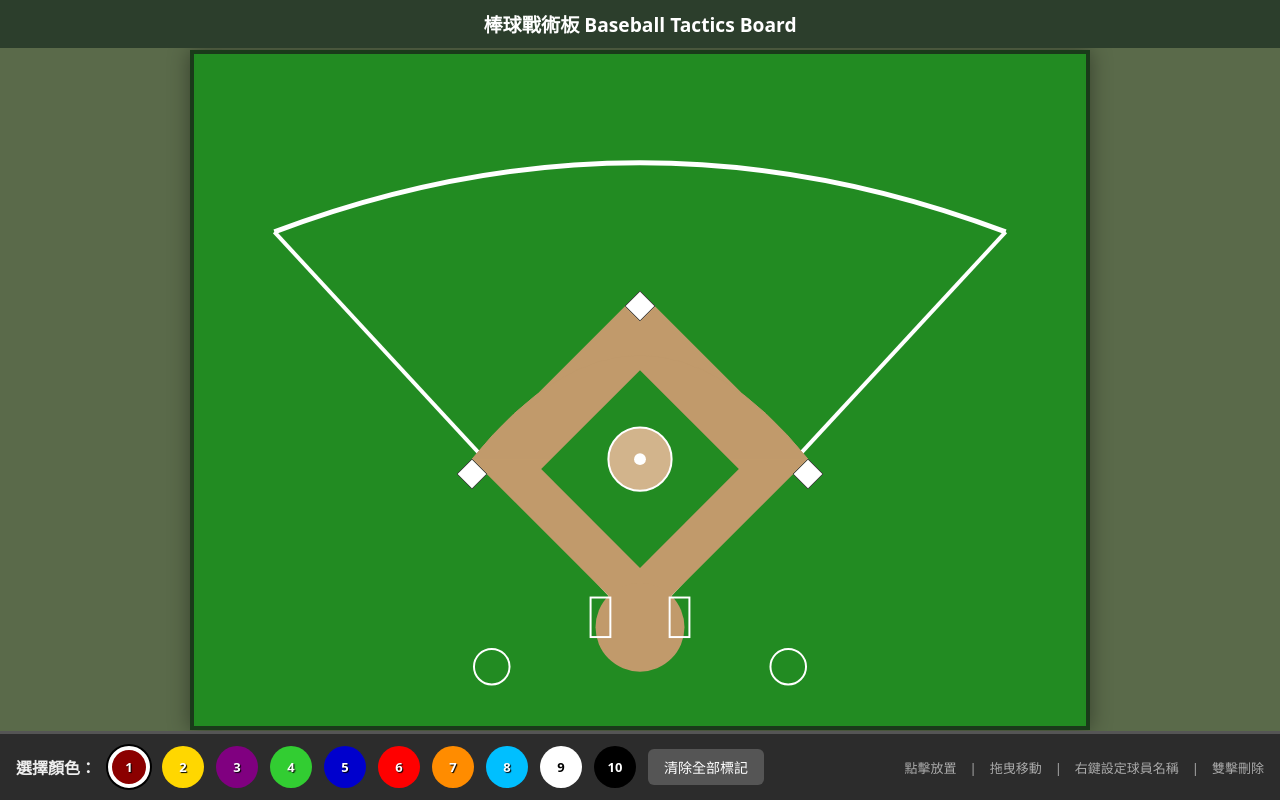
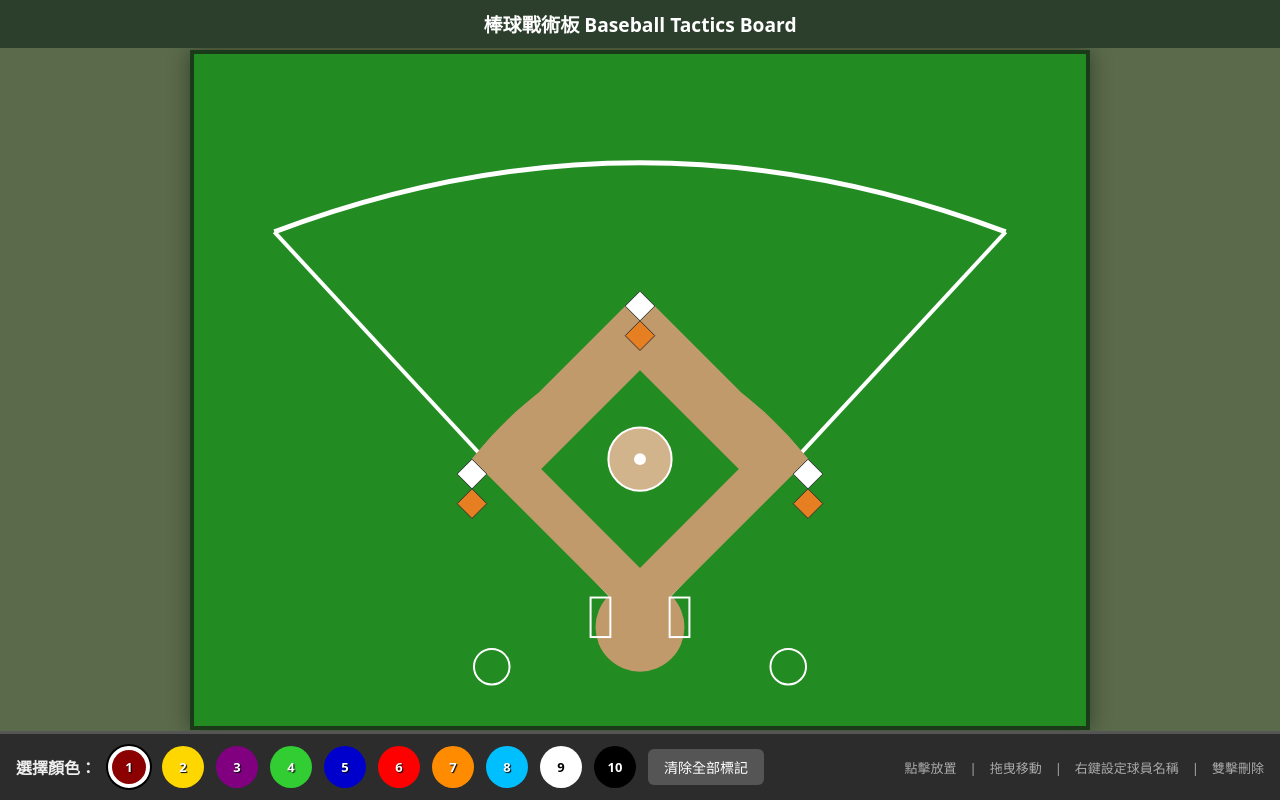
Before and after one commit to cses87241/baseball-tactics-board, a plain HTML site: page index.html in a window 1280 px wide. Drawn offline with Linux system fonts and the light colour scheme.

Commit message:
Add orange blocks next to white bases; update home plate to orange square with white plate

```diff
--- a/index.html
+++ b/index.html
@@ -147,11 +147,19 @@ button:hover { background: #777; }
       <path d="M280,410 Q450,200 620,410" fill="#C19A6B" stroke="#C19A6B"/>
       <!-- Grass cut in infield (optional) -->
       <path d="M450,520 L550,420 L450,320 L350,420 Z" fill="#228B22"/>
-      <!-- Bases -->
-      <polygon points="450,240 465,255 450,270 435,255" fill="#ffffff" stroke="#333" stroke-width="1"/> <!-- 2B -->
-      <polygon points="620,410 635,425 620,440 605,425" fill="#ffffff" stroke="#333" stroke-width="1"/> <!-- 1B -->
-      <polygon points="280,410 295,425 280,440 265,425" fill="#ffffff" stroke="#333" stroke-width="1"/> <!-- 3B -->
-      <polygon points="450,580 465,595 450,610 435,595" fill="#ffffff" stroke="#333" stroke-width="1"/> <!-- Home -->
+      <!-- Bases with white + orange blocks -->
+      <!-- 2B: white diamond + orange next to it -->
+      <polygon points="450,240 465,255 450,270 435,255" fill="#ffffff" stroke="#333" stroke-width="1"/>
+      <polygon points="450,270 465,285 450,300 435,285" fill="#e67e22" stroke="#333" stroke-width="1"/>
+      <!-- 1B: white + orange -->
+      <polygon points="620,410 635,425 620,440 605,425" fill="#ffffff" stroke="#333" stroke-width="1"/>
+      <polygon points="620,440 635,455 620,470 605,455" fill="#e67e22" stroke="#333" stroke-width="1"/>
+      <!-- 3B: white + orange -->
+      <polygon points="280,410 295,425 280,440 265,425" fill="#ffffff" stroke="#333" stroke-width="1"/>
+      <polygon points="280,440 295,455 280,470 265,455" fill="#e67e22" stroke="#333" stroke-width="1"/>
+      <!-- Home plate: orange square + white plate (like image) -->
+      <rect x="428" y="568" width="44" height="44" fill="#e67e22" stroke="#ffffff" stroke-width="2"/>
+      <polygon points="450,572 468,590 450,608 432,590" fill="#ffffff" stroke="#333" stroke-width="1"/>
       <!-- Pitcher's mound -->
       <circle cx="450" cy="410" r="32" fill="#D2B48C" stroke="#fff" stroke-width="2"/>
       <circle cx="450" cy="410" r="6" fill="#ffffff"/>
```
